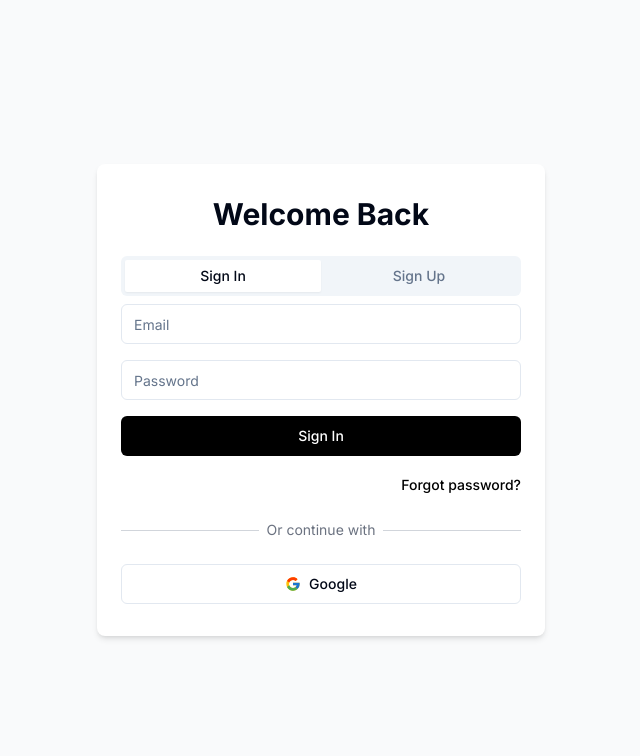
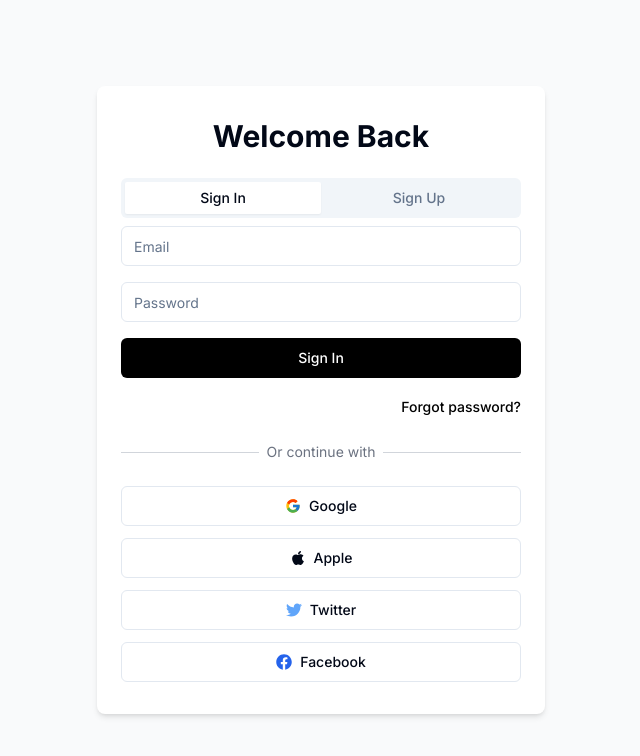
Before and after one commit to Godofmachine/fashion-nexus, a React (Vite) app: page /auth in a window 1280 px wide. Shown: the top 756 px of the page, without its empty margins (319-959 px from the left). Built offline with nearby package versions, Linux system fonts and the light colour scheme.

Commit message:
Add social login functionality
Implement Google login and add support for Apple, Twitter, and Facebook login providers.

```diff
--- a/src/pages/auth/AuthPage.tsx
+++ b/src/pages/auth/AuthPage.tsx
@@ -1,4 +1,3 @@
-
 import { useState } from "react";
 import { useNavigate } from "react-router-dom";
 import { Button } from "@/components/ui/button";
@@ -7,6 +6,7 @@ import { useToast } from "@/hooks/use-toast";
 import { supabase } from "@/integrations/supabase/client";
 import { Tabs, TabsContent, TabsList, TabsTrigger } from "@/components/ui/tabs";
 import { FcGoogle } from "react-icons/fc";
+import { FaApple, FaTwitter, FaFacebook } from "react-icons/fa";
 import { Mail } from "lucide-react";
 
 const AuthPage = () => {
@@ -14,6 +14,7 @@ const AuthPage = () => {
   const [email, setEmail] = useState("");
   const [password, setPassword] = useState("");
   const [isLoading, setIsLoading] = useState(false);
+  const [socialLoading, setSocialLoading] = useState<string | null>(null);
   const navigate = useNavigate();
   const { toast } = useToast();
 
@@ -66,21 +67,27 @@ const AuthPage = () => {
     }
   };
 
-  const handleGoogleSignIn = async () => {
+  const handleSocialSignIn = async (provider: 'google' | 'apple' | 'twitter' | 'facebook') => {
     try {
+      setSocialLoading(provider);
       const { error } = await supabase.auth.signInWithOAuth({
-        provider: 'google',
+        provider,
         options: {
           redirectTo: `${window.location.origin}/`
         }
       });
-      if (error) throw error;
+
+      if (error) {
+        console.error("Social sign-in error:", error);
+        throw error;
+      }
     } catch (error: any) {
       toast({
         variant: "destructive",
         title: "Error",
         description: error.message,
       });
+      setSocialLoading(null);
     }
   };
 
@@ -201,10 +208,44 @@ const AuthPage = () => {
             type="button"
             variant="outline"
             className="w-full flex items-center justify-center gap-2"
-            onClick={handleGoogleSignIn}
+            onClick={() => handleSocialSignIn('google')}
+            disabled={!!socialLoading}
           >
             <FcGoogle className="h-5 w-5" />
-            Google
+            {socialLoading === 'google' ? 'Connecting...' : 'Google'}
+          </Button>
+
+          <Button
+            type="button"
+            variant="outline"
+            className="w-full flex items-center justify-center gap-2"
+            onClick={() => handleSocialSignIn('apple')}
+            disabled={!!socialLoading}
+          >
+            <FaApple className="h-5 w-5" />
+            {socialLoading === 'apple' ? 'Connecting...' : 'Apple'}
+          </Button>
+
+          <Button
+            type="button"
+            variant="outline"
+            className="w-full flex items-center justify-center gap-2"
+            onClick={() => handleSocialSignIn('twitter')}
+            disabled={!!socialLoading}
+          >
+            <FaTwitter className="h-5 w-5 text-blue-400" />
+            {socialLoading === 'twitter' ? 'Connecting...' : 'Twitter'}
+          </Button>
+
+          <Button
+            type="button"
+            variant="outline"
+            className="w-full flex items-center justify-center gap-2"
+            onClick={() => handleSocialSignIn('facebook')}
+            disabled={!!socialLoading}
+          >
+            <FaFacebook className="h-5 w-5 text-blue-600" />
+            {socialLoading === 'facebook' ? 'Connecting...' : 'Facebook'}
           </Button>
         </div>
       </div>
```
